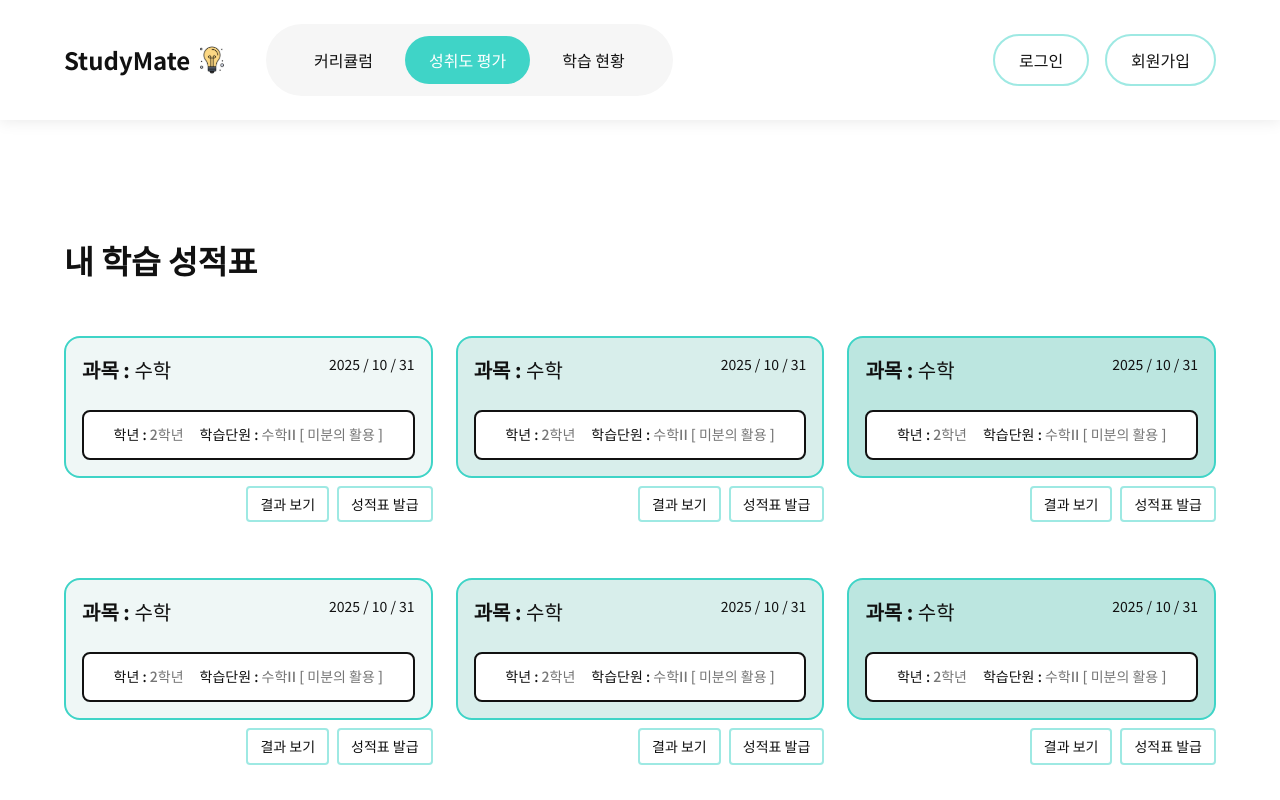
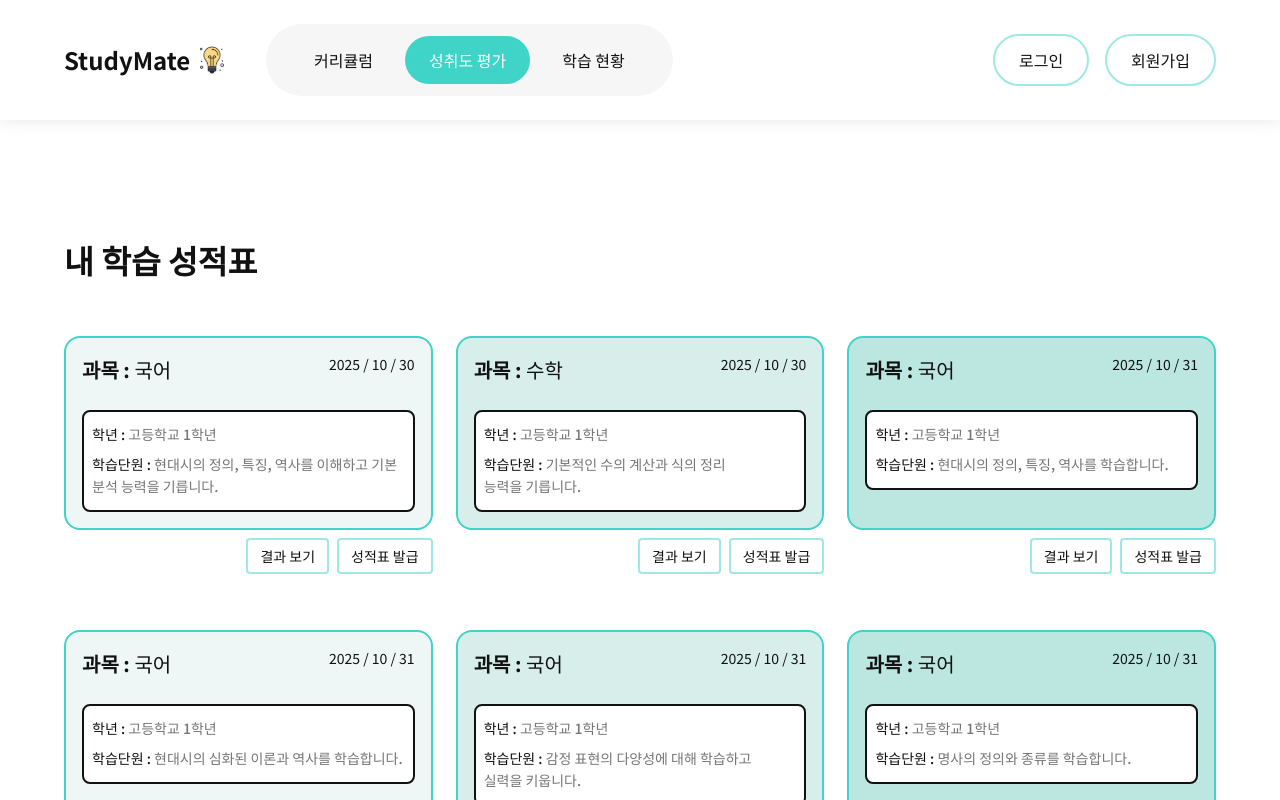
Before and after one commit to Vactor0911/studymate, a React (Vite) app in the folder frontend/: page /studymate/assessment in a window 1280 px wide. Shown: the top 800 px of the page. Built offline with nearby package versions, Linux system fonts and the light colour scheme; no server answers.

Commit message:
성취도 평가 결과 데이터셋 구성

```diff
--- a/frontend/src/pages/Assessment/AssessmentItem.tsx
+++ b/frontend/src/pages/Assessment/AssessmentItem.tsx
@@ -3,10 +3,14 @@ import { useNavigate } from "react-router";
 
 interface AssessmentItemProps {
   bgcolor: string;
+  subject: string;
+  createdAt: string;
+  grade: string;
+  content: string;
 }
 
 const AssessmentItem = (props: AssessmentItemProps) => {
-  const { bgcolor } = props;
+  const { bgcolor, subject, createdAt, grade, content } = props;
 
   const theme = useTheme();
   const navigate = useNavigate();
@@ -19,6 +23,7 @@ const AssessmentItem = (props: AssessmentItemProps) => {
         p={2}
         border={`2px solid ${theme.palette.primary.main}`}
         bgcolor={bgcolor}
+        height="stretch"
       >
         {/* 헤더 */}
         <Stack direction="row" width="100%" justifyContent="space-between">
@@ -30,20 +35,18 @@ const AssessmentItem = (props: AssessmentItemProps) => {
                 fontWeight: 500,
               }}
             >
-              수학
+              {subject}
             </span>
           </Typography>
 
           {/* 생성 날짜 */}
-          <Typography variant="body2">2025 / 10 / 31</Typography>
+          <Typography variant="body2">{createdAt}</Typography>
         </Stack>
 
         <Stack
-          direction="row"
-          justifyContent="center"
-          alignItems="center"
-          gap={2}
+          gap={1}
           borderRadius={2}
+          px={1}
           py={1.5}
           border={`2px solid ${theme.palette.secondary.main}`}
           bgcolor={"white"}
@@ -56,7 +59,7 @@ const AssessmentItem = (props: AssessmentItemProps) => {
                 color: theme.palette.text.secondary,
               }}
             >
-              2학년
+              {grade}
             </span>
           </Typography>
 
@@ -68,7 +71,7 @@ const AssessmentItem = (props: AssessmentItemProps) => {
                 color: theme.palette.text.secondary,
               }}
             >
-              수학II [ 미분의 활용 ]
+              {content}
             </span>
           </Typography>
         </Stack>
--- a/frontend/src/pages/Assessment/index.tsx
+++ b/frontend/src/pages/Assessment/index.tsx
@@ -10,15 +10,51 @@ const Assessment = () => {
         <Typography variant="h4">내 학습 성적표</Typography>
 
         <Stack direction="row" justifyContent="space-between">
-          <AssessmentItem bgcolor="#EFF7F6" />
-          <AssessmentItem bgcolor="#D8EEEB" />
-          <AssessmentItem bgcolor="#BCE6E0" />
+          <AssessmentItem
+            bgcolor="#EFF7F6"
+            grade="고등학교 1학년"
+            subject="국어"
+            createdAt="2025 / 10 / 30"
+            content="현대시의 정의, 특징, 역사를 이해하고 기본 분석 능력을 기릅니다."
+          />
+          <AssessmentItem
+            bgcolor="#D8EEEB"
+            grade="고등학교 1학년"
+            subject="수학"
+            createdAt="2025 / 10 / 30"
+            content="기본적인 수의 계산과 식의 정리 능력을 기릅니다."
+          />
+          <AssessmentItem
+            bgcolor="#BCE6E0"
+            grade="고등학교 1학년"
+            subject="국어"
+            createdAt="2025 / 10 / 31"
+            content="현대시의 정의, 특징, 역사를 학습합니다."
+          />
         </Stack>
 
         <Stack direction="row" justifyContent="space-between">
-          <AssessmentItem bgcolor="#EFF7F6" />
-          <AssessmentItem bgcolor="#D8EEEB" />
-          <AssessmentItem bgcolor="#BCE6E0" />
+          <AssessmentItem
+            bgcolor="#EFF7F6"
+            grade="고등학교 1학년"
+            subject="국어"
+            createdAt="2025 / 10 / 31"
+            content="현대시의 심화된 이론과 역사를 학습합니다. "
+          />
+          <AssessmentItem
+            bgcolor="#D8EEEB"
+            grade="고등학교 1학년"
+            subject="국어"
+            createdAt="2025 / 10 / 31"
+            content="감정 표현의 다양성에 대해 학습하고 실력을 키웁니다."
+          />
+          <AssessmentItem
+            bgcolor="#BCE6E0"
+            grade="고등학교 1학년"
+            subject="국어"
+            createdAt="2025 / 10 / 31"
+            content="명사의 정의와 종류를 학습합니다."
+          />
         </Stack>
 
         {/* 성취도 평가 생성 버튼 */}
```
